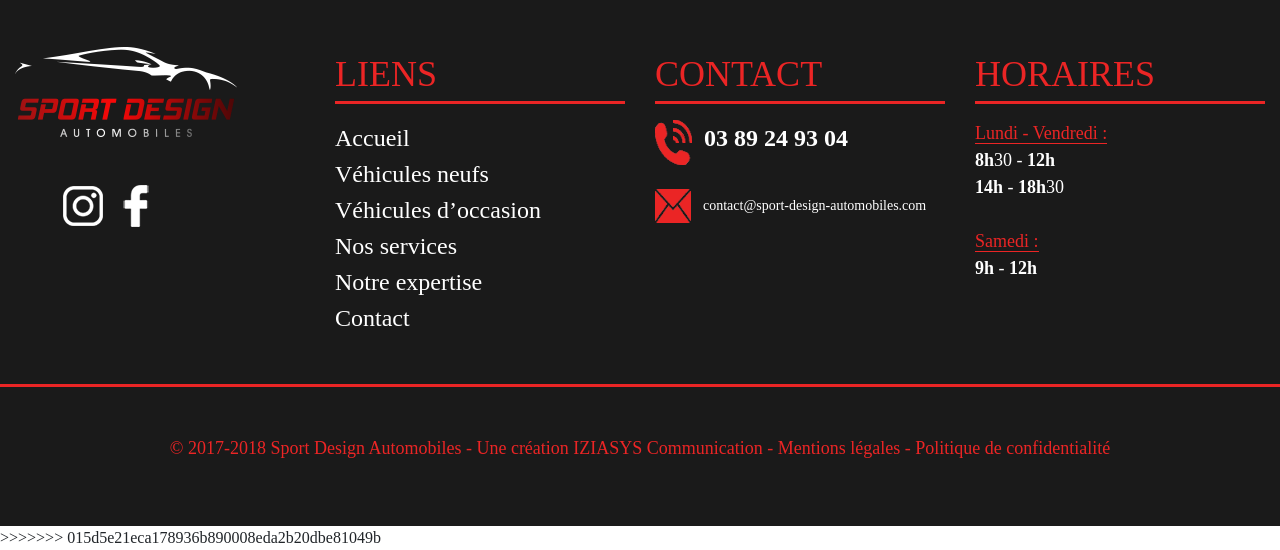
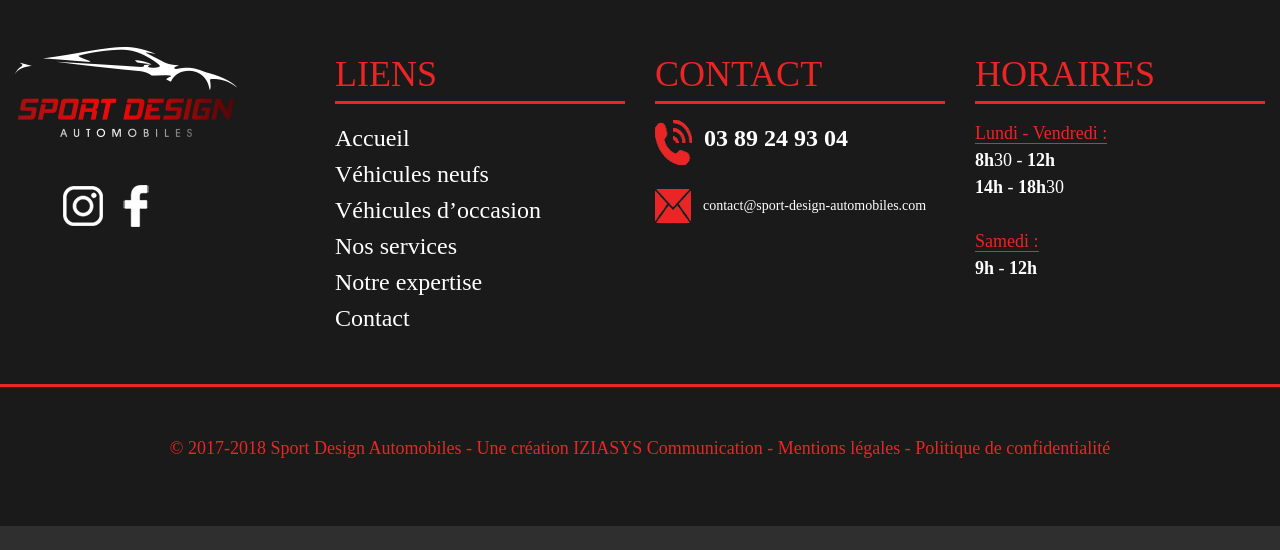
Before and after one commit to mathieuradjouki/concession, a PHP site: page /concession/avis.php in a window 1280 px wide. Shown: the part 3498-4048 px from the top of the page. After the commit the page ends 4024 px from the top, so only its background shows below. Run offline with PHP 8.4, Linux system fonts and the light colour scheme; some libraries are stand-ins or nearby versions.

Commit message:
correction footer

```diff
--- a/footer.php
+++ b/footer.php
@@ -90,7 +90,7 @@
 
 
 
->>>>>>> 015d5e21eca178936b890008eda2b20dbe81049b
+
 <script src="https://code.jquery.com/jquery-3.5.1.slim.min.js" integrity="sha384-DfXdz2htPH0lsSSs5nCTpuj/zy4C+OGpamoFVy38MVBnE+IbbVYUew+OrCXaRkfj" crossorigin="anonymous"></script>
 <script src="https://cdn.jsdelivr.net/npm/popper.js@1.16.0/dist/umd/popper.min.js" integrity="sha384-Q6E9RHvbIyZFJoft+2mJbHaEWldlvI9IOYy5n3zV9zzTtmI3UksdQRVvoxMfooAo" crossorigin="anonymous"></script>
 <script src="https://stackpath.bootstrapcdn.com/bootstrap/4.5.0/js/bootstrap.min.js" integrity="sha384-OgVRvuATP1z7JjHLkuOU7Xw704+h835Lr+6QL9UvYjZE3Ipu6Tp75j7Bh/kR0JKI" crossorigin="anonymous"></script>
```
